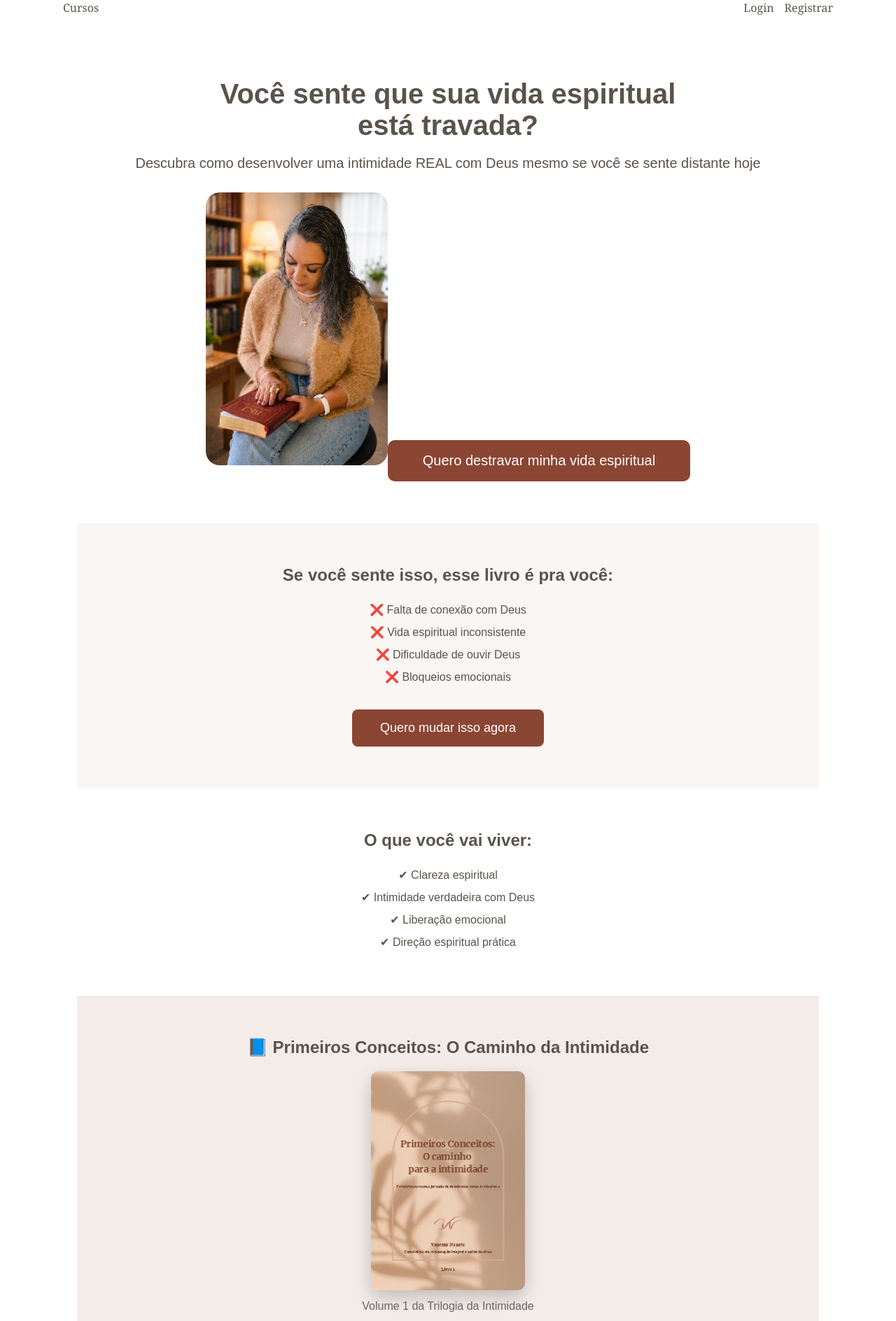
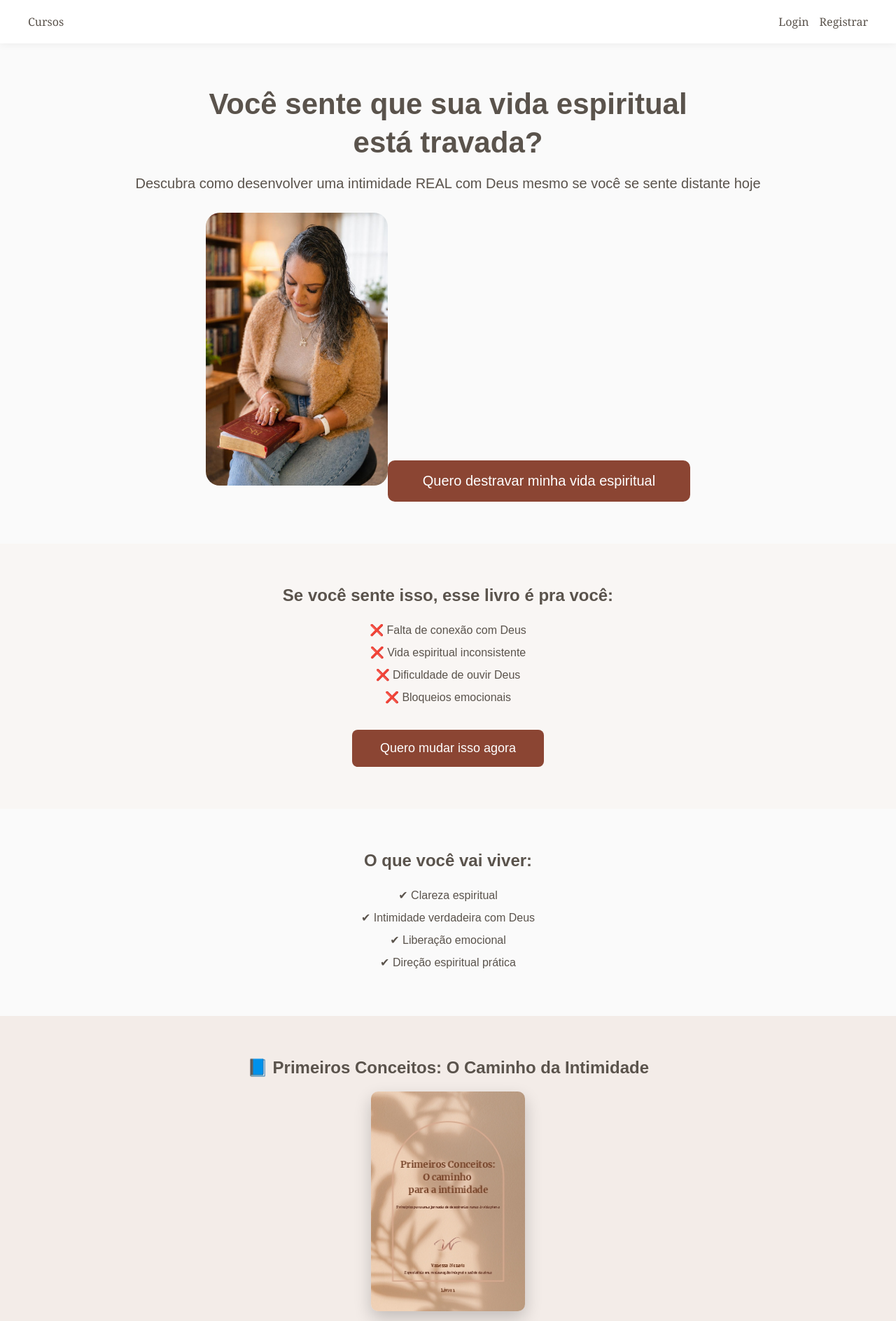
Before and after one commit to Mayra727/avivai-frontend, a React app: page / in a window 1280 px wide. Shown: the top 1888 px of the page at 70% size. Built offline with nearby package versions, Linux system fonts and the light colour scheme; the HTML template or start-up script is replaced by a standard one.

Commit message:
layout corrigido

```diff
--- a/src/App.tsx
+++ b/src/App.tsx
@@ -13,22 +13,22 @@ import DownloadPage from "./pages/DownloadPage";
 import { useAuth } from "./context/AuthContext";
 
 export default function App() {
-
   const { user, logout } = useAuth();
 
   return (
-<div style={{ background: "#fff" }}>
+    <div style={{ background: "#fafafa", minHeight: "100vh" }}>
 
+      {/* NAVBAR */}
       <nav
         style={{
           display: "flex",
           justifyContent: "space-between",
           alignItems: "center",
-    maxWidth: "1100px",
-    margin: "0 auto 30px auto",
+          padding: "20px 40px",
+          background: "#fff",
+          boxShadow: "0 2px 10px rgba(0,0,0,0.05)"
         }}
       >
-
         {/* ESQUERDA */}
         <div style={{ display: "flex", gap: "20px" }}>
           <Link to="/cursos">Cursos</Link>
@@ -36,7 +36,6 @@ export default function App() {
 
         {/* DIREITA */}
         <div style={{ display: "flex", gap: "15px", alignItems: "center" }}>
-
           {!user && (
             <>
               <Link to="/login">Login</Link>
@@ -58,13 +57,11 @@ export default function App() {
               <button onClick={logout}>Sair</button>
             </>
           )}
-
         </div>
-
       </nav>
 
+      {/* ROTAS */}
       <Routes>
-
         <Route path="/" element={<EbookPage />} />
 
         <Route path="/login" element={<Login />} />
@@ -83,7 +80,6 @@ export default function App() {
 
         <Route path="/produtora" element={<ProducerProfile />} />
         <Route path="/download" element={<DownloadPage />} />
-
       </Routes>
 
     </div>
--- a/src/pages/EbookPage.tsx
+++ b/src/pages/EbookPage.tsx
@@ -3,7 +3,6 @@ import { createPayment } from "../services/payment";
 export default function EbookPage() {
 
   async function comprarEbook() {
-
     const payment = await createPayment(
       "69a07acbf38bdbb559131ea6",
       "Primeiros Conceitos: O Caminho da Intimidade",
@@ -15,18 +14,13 @@ export default function EbookPage() {
   }
 
   return (
-    <div
-  style={{
-    fontFamily: "sans-serif",
-    maxWidth: "1100px",
-    margin: "0 auto",
-    padding: "0 20px"
-  }}
->
+    <div style={{ fontFamily: "sans-serif" }}>
 
       {/* HERO */}
-      <section style={{ padding: "60px 0px", textAlign: "center" }}>
-        <h1 style={{ fontSize: "40px", maxWidth: "700px", margin: "0 auto" }}>
+      <section style={{ padding: "60px 20px", textAlign: "center" }}>
+        <div style={{ maxWidth: "1100px", margin: "0 auto" }}>
+
+          <h1 style={{ fontSize: "42px", maxWidth: "750px", margin: "0 auto", lineHeight: "1.3" }}>
             Você sente que sua vida espiritual está travada?
           </h1>
 
@@ -60,10 +54,14 @@ export default function EbookPage() {
           >
             Quero destravar minha vida espiritual
           </button>
+
+        </div>
       </section>
 
       {/* DOR */}
-      <section style={{ padding: "60px 0px", textAlign: "center", background: "#f9f6f4" }}>
+      <section style={{ padding: "60px 20px", textAlign: "center", background: "#f9f6f4" }}>
+        <div style={{ maxWidth: "1100px", margin: "0 auto" }}>
+
           <h2>Se você sente isso, esse livro é pra você:</h2>
 
           <ul style={{ marginTop: "20px", lineHeight: "32px", listStyle: "none" }}>
@@ -87,10 +85,14 @@ export default function EbookPage() {
           >
             Quero mudar isso agora
           </button>
+
+        </div>
       </section>
 
       {/* TRANSFORMAÇÃO */}
-      <section style={{ padding: "60px 0px", textAlign: "center" }}>
+      <section style={{ padding: "60px 20px", textAlign: "center" }}>
+        <div style={{ maxWidth: "1100px", margin: "0 auto" }}>
+
           <h2>O que você vai viver:</h2>
 
           <ul style={{ marginTop: "20px", lineHeight: "32px", listStyle: "none" }}>
@@ -99,10 +101,14 @@ export default function EbookPage() {
             <li>✔ Liberação emocional</li>
             <li>✔ Direção espiritual prática</li>
           </ul>
+
+        </div>
       </section>
 
       {/* PRODUTO */}
-      <section style={{ padding: "60px 0px", textAlign: "center", background: "#f3ece8" }}>
+      <section style={{ padding: "60px 20px", textAlign: "center", background: "#f3ece8" }}>
+        <div style={{ maxWidth: "1100px", margin: "0 auto" }}>
+
           <h2>📘 Primeiros Conceitos: O Caminho da Intimidade</h2>
 
           <img
@@ -142,10 +148,14 @@ export default function EbookPage() {
           >
             Comprar Agora
           </button>
+
+        </div>
       </section>
 
       {/* CTA FINAL */}
-      <section style={{ padding: "60px 0px", textAlign: "center" }}>
+      <section style={{ padding: "60px 20px", textAlign: "center" }}>
+        <div style={{ maxWidth: "1100px", margin: "0 auto" }}>
+
           <h2>⚠️ Oferta por tempo limitado</h2>
 
           <button
@@ -162,6 +172,8 @@ export default function EbookPage() {
           >
             Quero meu Ebook agora
           </button>
+
+        </div>
       </section>
 
     </div>
```
Lines whose indentation alone changed are shown as unchanged.
